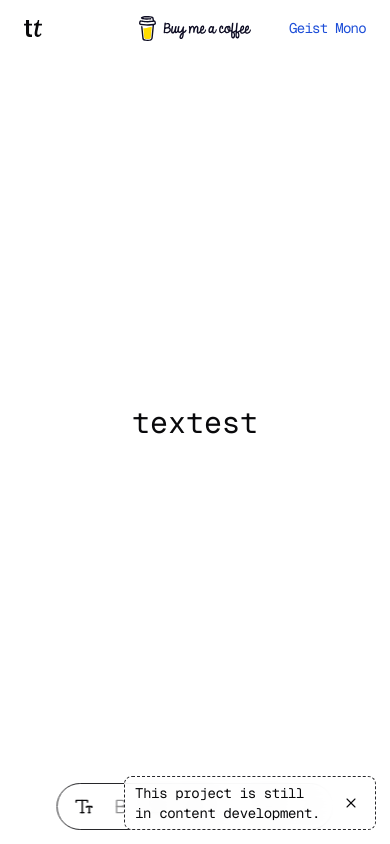
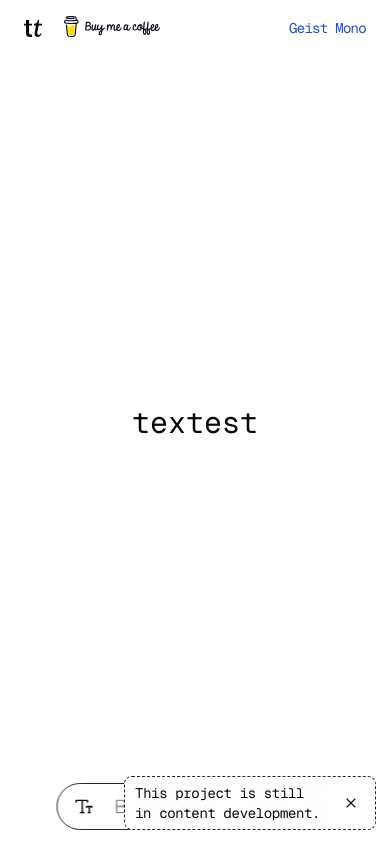
Before and after one commit to esflowers/textest, a Vue app: page / in a window 390 px wide. Built offline with nearby package versions, Linux system fonts and the light colour scheme.

Commit message:
edit responsive button

```diff
--- a/src/components/ui/ButtonBuyMeACoffee.vue
+++ b/src/components/ui/ButtonBuyMeACoffee.vue
@@ -6,7 +6,7 @@ import IconClose from '../icons/IconClose.vue';
 
 const visible = ref(true)
 const position = computed(() => {
-    return visible.value ? 'left-1/2 -translate-x-1/2 top-4 md:top-5' : 'left-5 bottom-4 opacity-80'
+    return visible.value ? 'left-16 md:left-1/2 md:-translate-x-1/2 top-4 md:top-5' : 'left-5 bottom-4 opacity-80'
 })
 </script>
 
@@ -14,7 +14,7 @@ const position = computed(() => {
     <div role="alert"
         :class="`w-fit h-fit z-50 fixed ${position} rounded-lg flex items-center gap-1.5 backdrop-blur-md bg-white/90 transition duration-150`">
         <a :href="buyMeACoffee" target="_blank">
-            <img class="w-28 lg:w-[115px] 2xl:w-32" src="../../assets/img/bmc-full-logo.svg" alt="Buy Me A Coffee">
+            <img class="w-24 sm:w-28 lg:w-[115px] 2xl:w-32" src="../../assets/img/bmc-full-logo.svg" alt="Buy Me A Coffee">
         </a>
         <span class="hidden md:flex">
             <Button v-if="visible" variant="menu" title="Close" @click="visible = false" >
```
